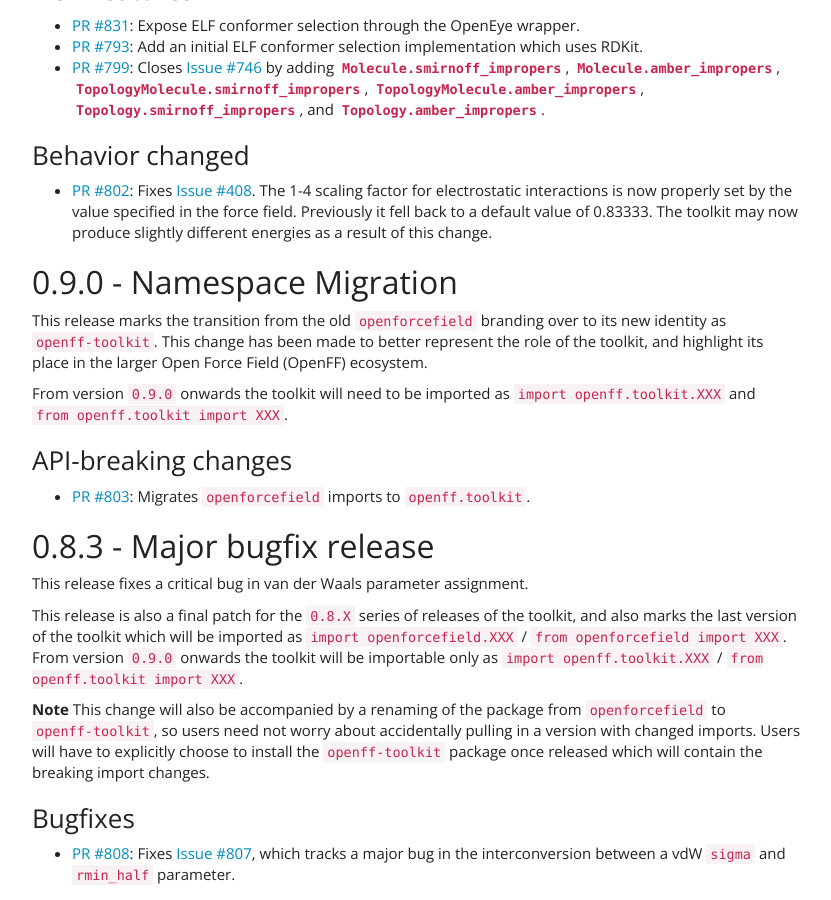
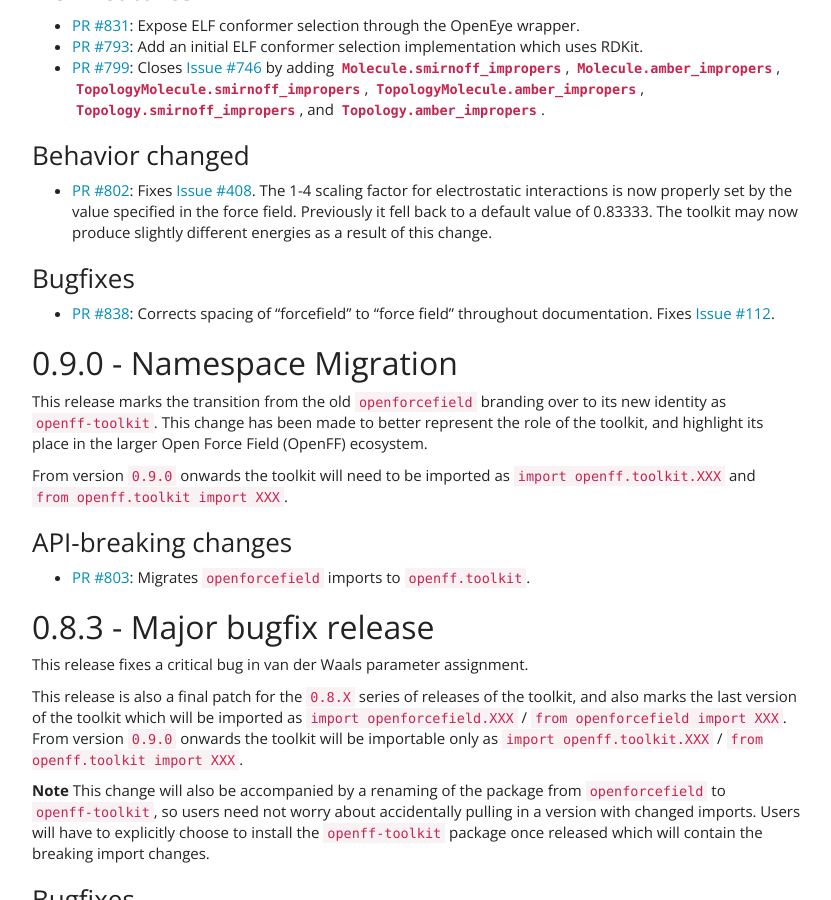
Before and after one commit to openforcefield/openff-toolkit, a Sphinx documentation site: the page built from docs/releasehistory.rst, in a window 1280 px wide and 900 px high, scrolled down 336 px. Shown: the whole window, without its empty margins (38-869 px from the left). Built offline with Sphinx 7.4.7, drawn with Linux system fonts in a browser that asks for light colours.

Commit message:
Updated changelog for PR#838

```diff
--- a/docs/releasehistory.rst
+++ b/docs/releasehistory.rst
@@ -32,6 +32,11 @@ Behavior changed
   factor for electrostatic interactions is now properly set by the value specified in the force
   field. Previously it fell back to a default value of 0.83333. The toolkit may now produce
   slightly different energies as a result of this change.
+
+Bugfixes
+""""""""
+- `PR #838 <https://github.com/openforcefield/openforcefield/pull/838>`_: Corrects spacing of "forcefield" to "force
+  field" throughout documentation. Fixes `Issue #112 <https://github.com/openforcefield/openforcefield/issues/112>`_.
 
 0.9.0 - Namespace Migration
 ---------------------------
```
